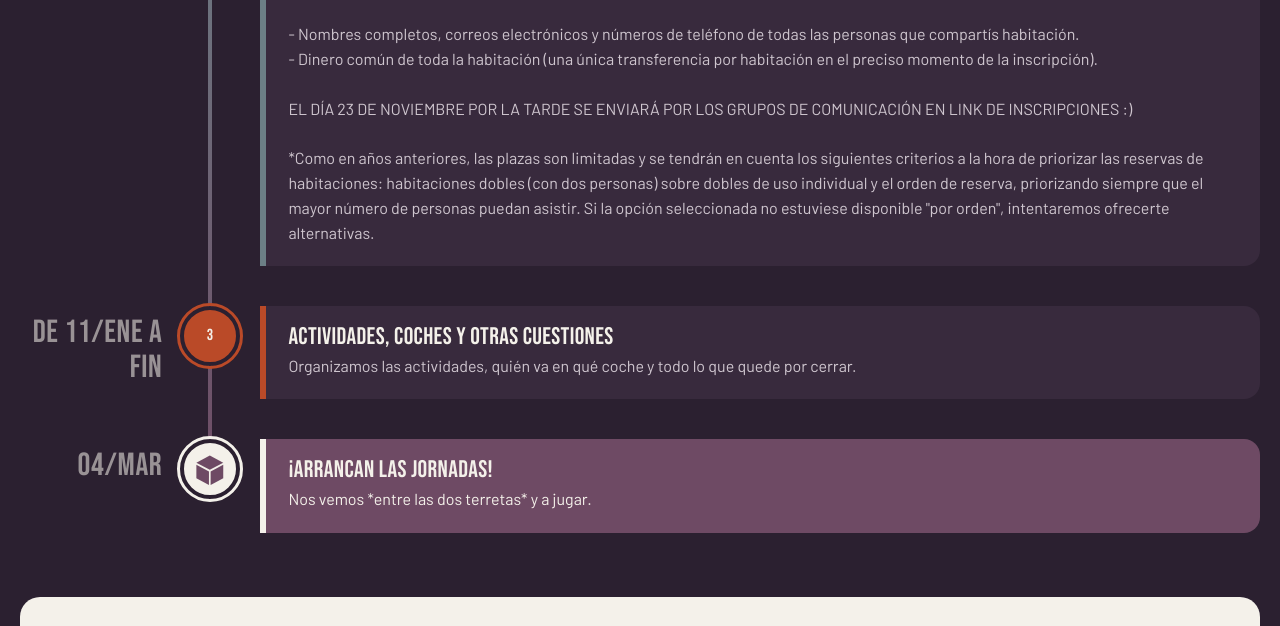
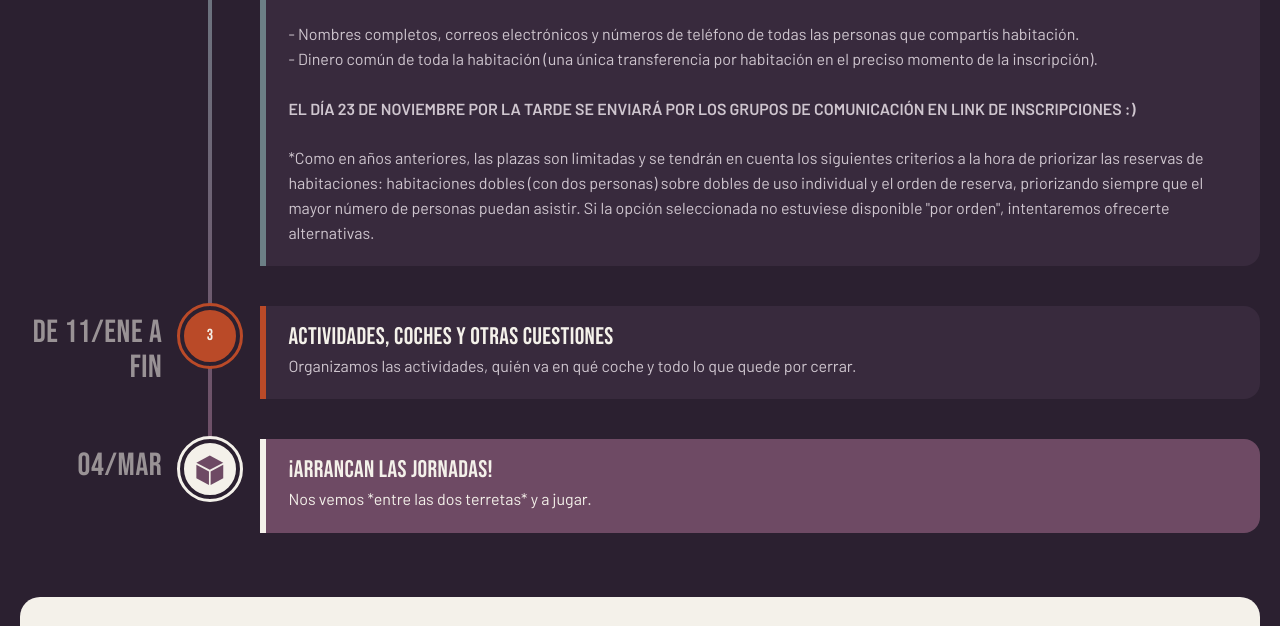
Before and after one commit to LeyPopuli/edt, a plain HTML site: page index.html in a window 1280 px wide. Shown: the part 1231-1857 px from the top of the page. Drawn offline with Linux system fonts and the light colour scheme.

Commit message:
Bold important date in index.html

```diff
--- a/index.html
+++ b/index.html
@@ -140,7 +140,7 @@ footer p{margin:0}
         <p>- Nombres completos, correos electrónicos y números de teléfono de todas las personas que compartís habitación.</p>
         <p>- Dinero común de toda la habitación (una única transferencia por habitación en el preciso momento de la inscripción).</p>
         <br>
-        <p>EL DÍA 23 DE NOVIEMBRE POR LA TARDE SE ENVIARÁ POR LOS GRUPOS DE COMUNICACIÓN EN LINK DE INSCRIPCIONES :)</p>
+        <p> <b>EL DÍA 23 DE NOVIEMBRE POR LA TARDE SE ENVIARÁ POR LOS GRUPOS DE COMUNICACIÓN EN LINK DE INSCRIPCIONES :)</b></p>
         <br>
         <p>*Como en años anteriores, las plazas son limitadas y se tendrán en cuenta los siguientes criterios a la hora de priorizar las reservas de habitaciones: habitaciones dobles (con dos personas) sobre dobles de uso individual y el orden de reserva, priorizando siempre que el mayor número de personas puedan asistir. Si la opción seleccionada no estuviese disponible "por orden", intentaremos ofrecerte alternativas.</p>
       </div>
```
